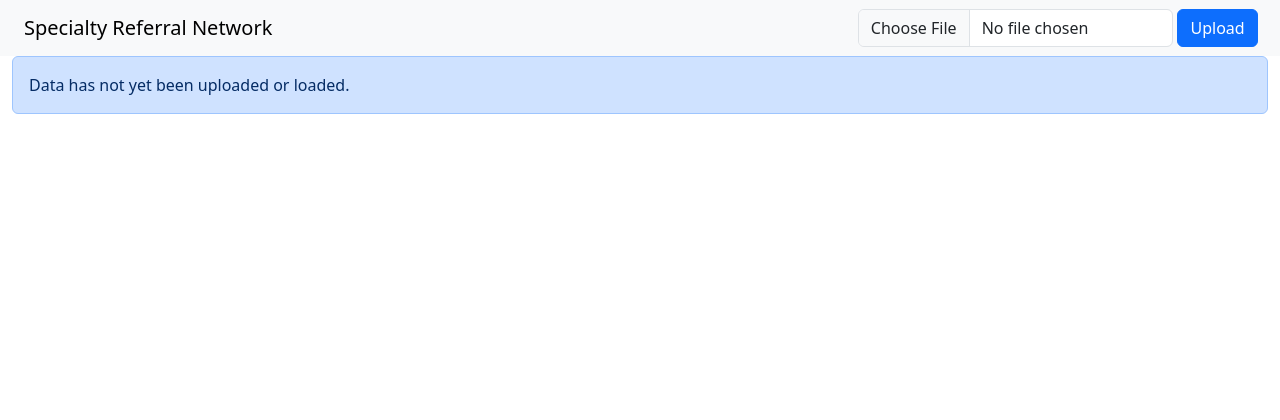
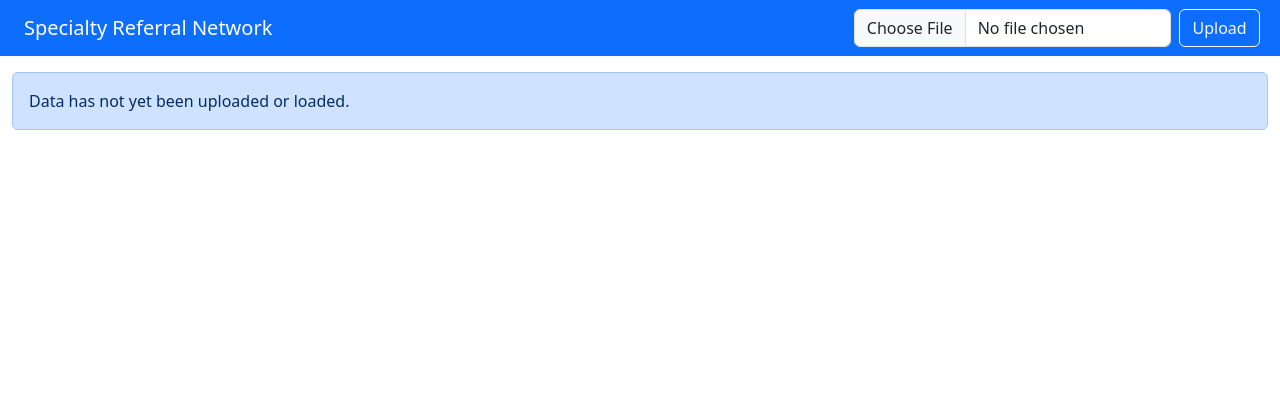
Before and after one commit to skswar/Referral-Network-URMC, a Flask app: page / in a window 1280 px wide. Shown: the top 420 px of the page. Run offline with Flask 2, Linux system fonts and the light colour scheme; some libraries are stand-ins or nearby versions.

Commit message:
Minor updates

```diff
--- a/referral_network/app.py
+++ b/referral_network/app.py
@@ -12,7 +12,6 @@ import os
 
 import pandas as pd
 from flask import Flask, redirect, render_template, request, url_for
-from werkzeug.utils import secure_filename
 
 import config
 import helper
--- a/referral_network/templates/index.html
+++ b/referral_network/templates/index.html
@@ -14,19 +14,32 @@
 </head>
 <body>
 
-    <nav class="navbar navbar-light bg-light justify-content-between">
-        <a class="navbar-brand px-4">Specialty Referral Network</a>
+    <nav class="navbar navbar-dark bg-primary justify-content-between">
+        <a class="navbar-brand px-4" href="#">
+            <!-- <img src="{{ url_for('static', filename='img/ur_logo.png') }}" alt="ur-logo" class="img-fluid" style="max-width: 5%;"> -->
+            Specialty Referral Network
+        </a>
         <form action="/upload" method="POST" class="form-inline" enctype="multipart/form-data">
-            <div class="row g-1">
+            <div class="row g-2">
                 <div class="col">
                     <input type="file" accept="{{ ', '.join(valid_extensions) }}" class="form-control" id="uploadFile" name="uploadFile">
                 </div>
                 <div class="col-3">
-                    <button class="btn btn-primary">Upload</button>
+                    <button class="btn btn-outline-light">Upload</button>
                 </div>
             </div>
+            <!-- <input type="file" accept="{{ ', '.join(valid_extensions) }}" class="form-control" id="uploadFile" name="uploadFile">
+            <button class="btn btn-outline-light">Upload</button> -->
         </form>
     </nav>
+
+    <!-- <nav class="navbar navbar-light bg-light justify-content-between">
+        <a class="navbar-brand">Navbar</a>
+        <form class="form-horizonal form-inline">
+          <input class="form-control mr-sm-2" type="search" placeholder="Search" aria-label="Search">
+          <button class="btn btn-outline-success my-2 my-sm-0" type="submit">Search</button>
+        </form>
+      </nav> -->
 
     <div class="container-fluid d-flex h-100 flex-column">
         <div class="row flex-grow-1 overflow-auto">
@@ -34,7 +47,7 @@
                 {% if graph %}
                 <div id="chart" class="chart"></div>
                 {% else %}
-                <div class="alert alert-primary" role="alert">
+                <div class="alert alert-primary mt-3" role="alert">
                     Data has not yet been uploaded or loaded.
                 </div>
                 {% endif %}
```
Also changed, not shown: referral_network/static/img/ur_logo.png (added).
